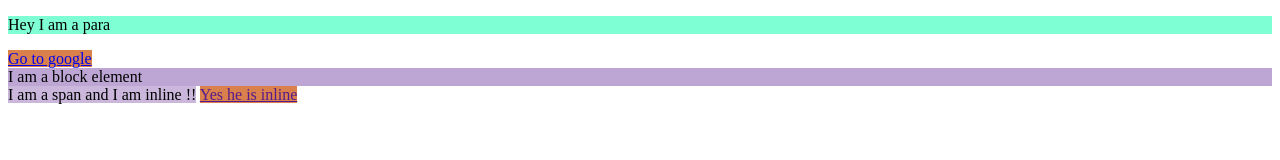
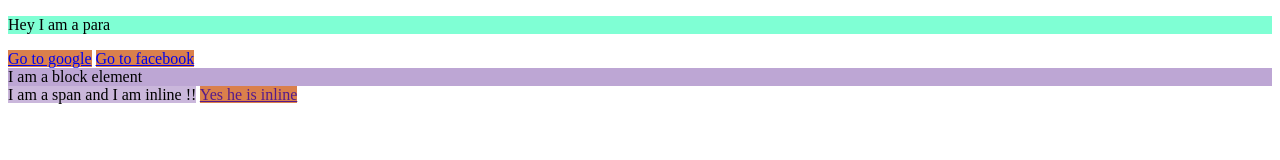
Before and after one commit to arnabmitra471/sigma-web-dev-course-revision, a plain HTML site: page video08/index.html in a window 1280 px wide. Drawn offline with Linux system fonts and the light colour scheme.

Commit message:
add missing Facebook link in the HTML body

```diff
--- a/video08/index.html
+++ b/video08/index.html
@@ -11,6 +11,7 @@
 <body>
     <p>Hey I am a para</p>
     <a href="https://www.google.com" target="_blank">Go to google</a>
+    <a href="https://www.facebook.com" target="_blank">Go to facebook</a>
 
     <div>I am a block element</div>
     <span>I am a span and I am inline !!</span>
```
